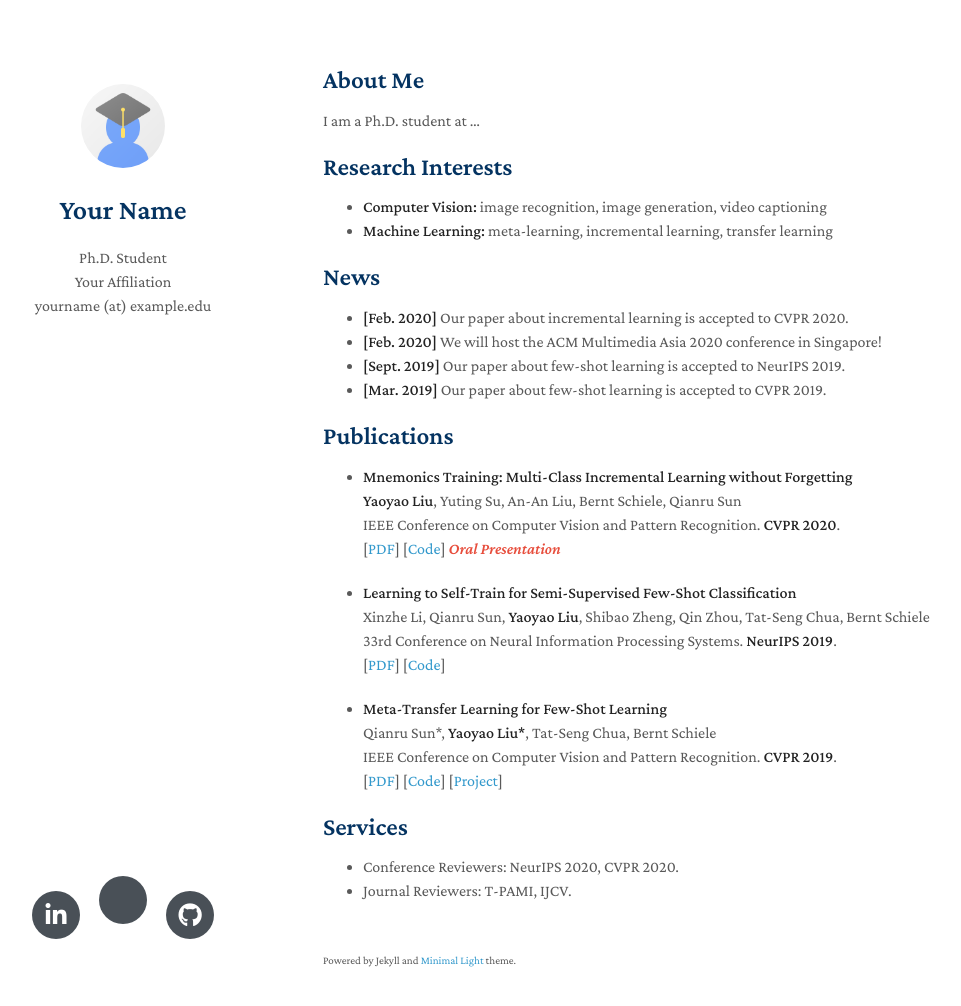
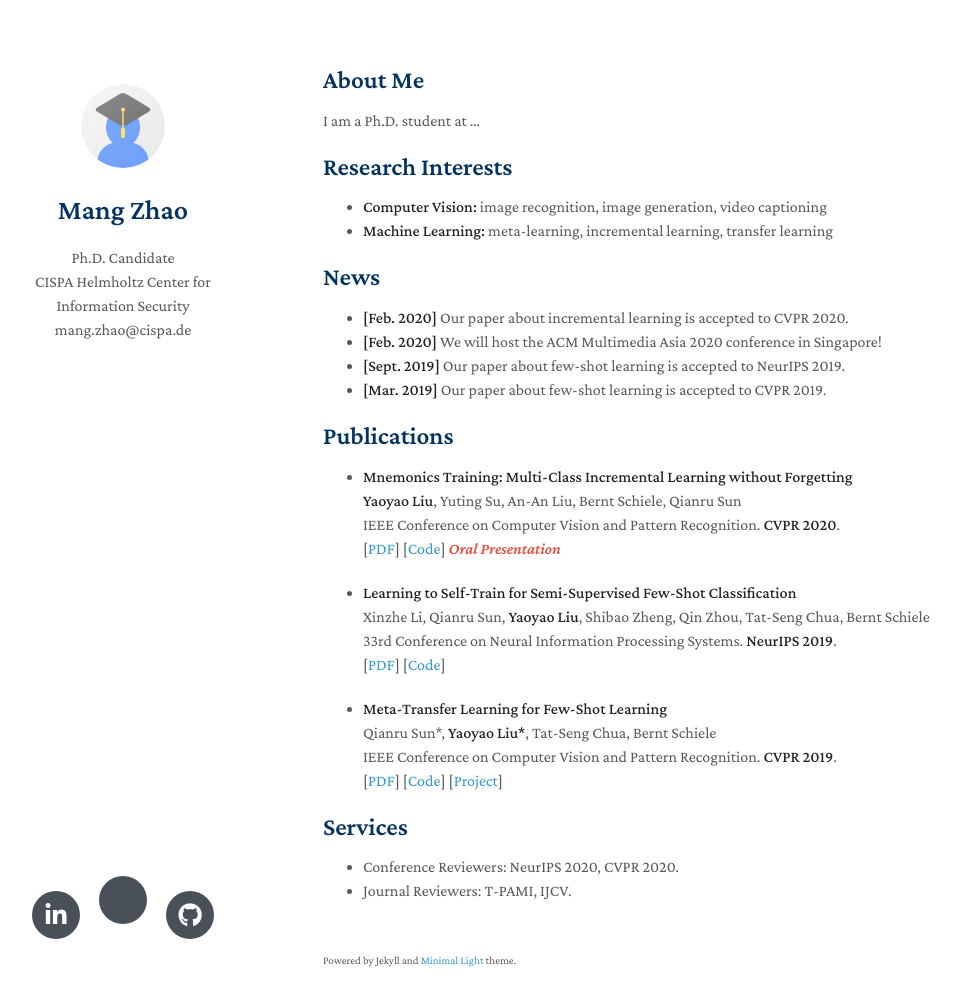
Before and after one commit to 422256579/myHomepage, a Jekyll site: the page built from index.md, in a window 1280 px wide and 1041 px high. Shown: the top 1006 px of the window, without its empty margins (147-1108 px from the left). Built offline with Jekyll 4.4.1, drawn with Linux system fonts in a browser that asks for light colours; nearby versions of some CDN libraries; a style sheet for code colours, icons or effects is not loaded; our own code applies the rules of GitHub Pages for plain Markdown files.

Commit message:
Update _config.yml

```diff
--- a/_config.yml
+++ b/_config.yml
@@ -1,7 +1,7 @@
-title: Your Name
-position: Ph.D. Student
-affiliation: Your Affiliation
-email: yourname (at) example.edu
+title: Mang Zhao
+position: Ph.D. Candidate
+affiliation: CISPA Helmholtz Center for Information Security
+email: mang.zhao@cispa.de
 keywords: minimal academic
 google_scholar: https://scholar.google.com/
 github_link: https://github.com/yaoyao-liu/minimal-light
```
